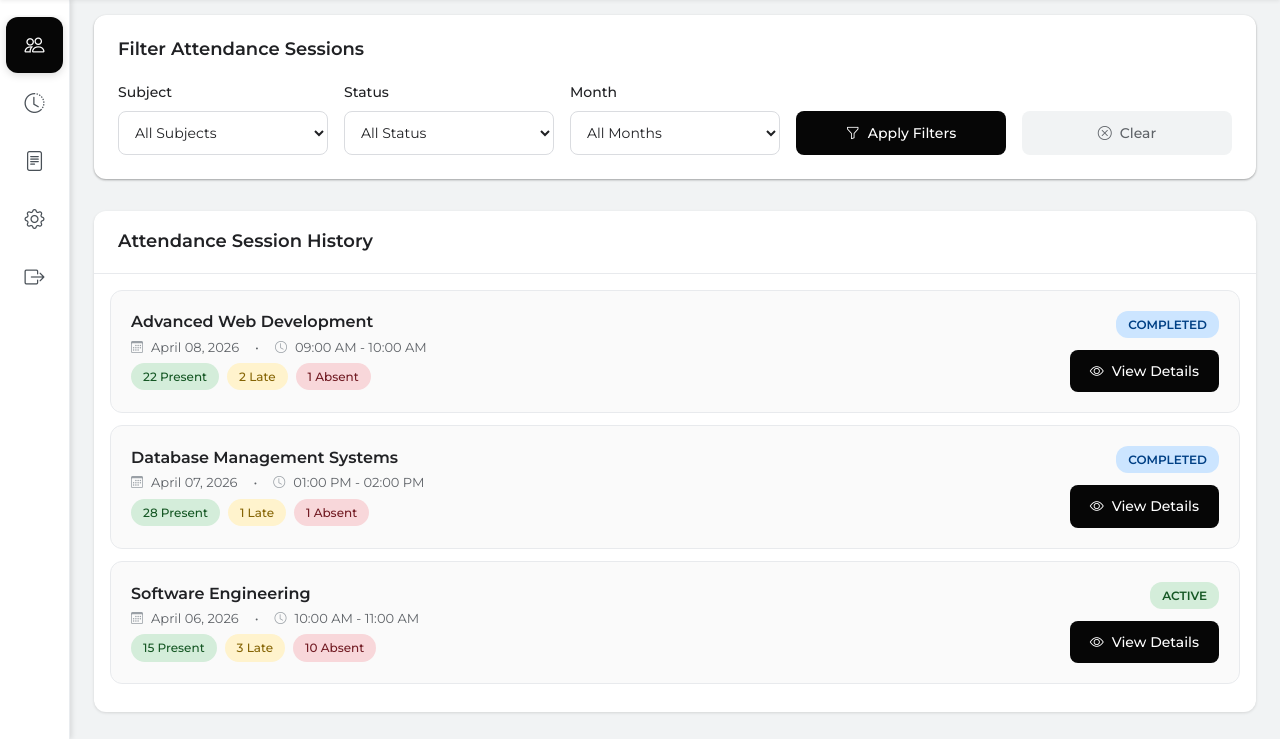
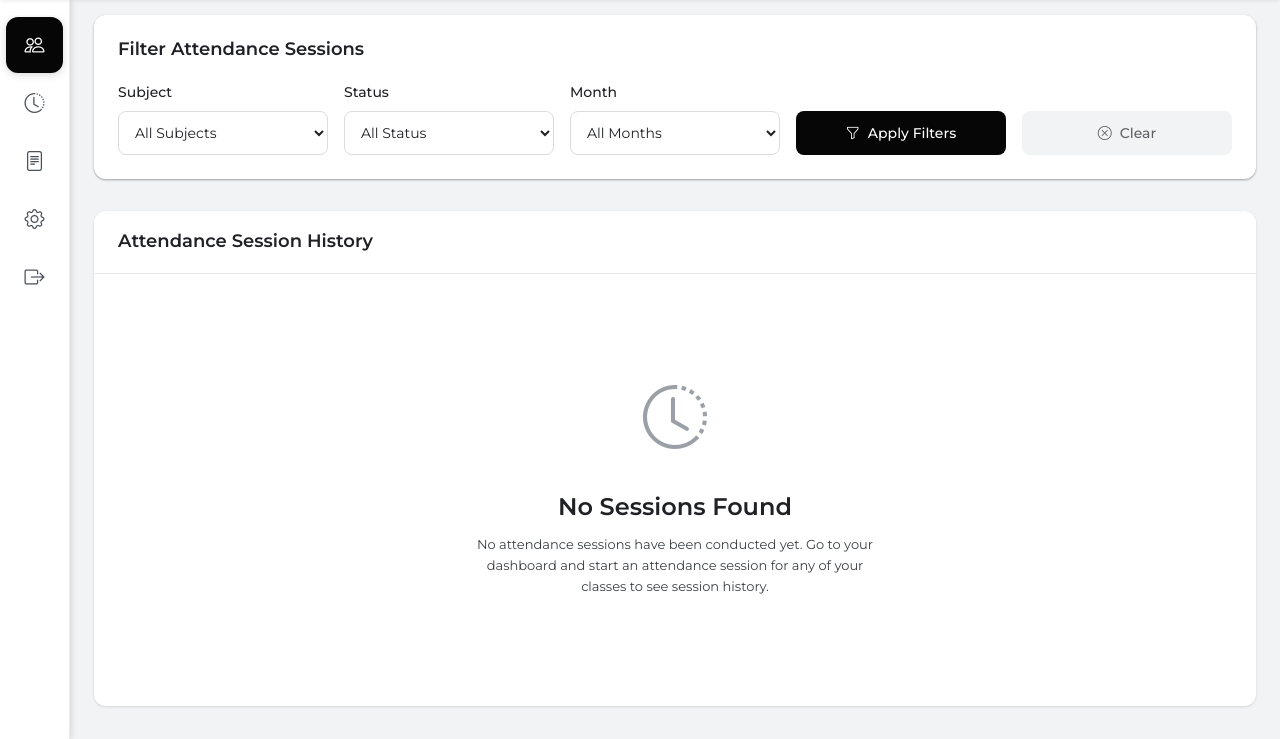
Before and after one commit to jhnncarl/classtrack, a PHP site: page /teacher/attendance_session_history.php in a window 1280 px wide. Shown: the part 61-800 px from the top of the page. Run offline with PHP 8.4, Linux system fonts and the light colour scheme; the visitor is signed in with stand-in values (Sample User, id 1); data that the repository does not hold is empty; some libraries are stand-ins or nearby versions.

Commit message:
Refactor Attendance Session History: Database integration, scrollable list, footer fade, and UI improvements

```diff
--- a/assets/css/attendance_session_history.css
+++ b/assets/css/attendance_session_history.css
@@ -195,6 +195,51 @@ body {
 /* ===== SESSIONS LIST VIEW ===== */
 .sessions-list {
     padding: 16px;
+    max-height: calc(5 * 108px + 32px); /* 5 items height + padding */
+    overflow-y: auto;
+    overflow-x: hidden;
+    position: relative;
+}
+
+/* ===== FOOTER FADE EFFECT ===== */
+.footer-fade {
+    position: fixed;
+    bottom: 0;
+    left: 0;
+    right: 0;
+    height: 60px;
+    background: linear-gradient(to top, #f1f3f4, transparent);
+    z-index: 10;
+    pointer-events: none;
+    opacity: var(--footer-fade-opacity, 0);
+    transition: opacity 0.3s ease;
+}
+
+.footer-fade.visible {
+    opacity: 1;
+}
+
+/* Responsive footer fade */
+@media (max-width: 768px) {
+    .footer-fade {
+        height: 40px;
+    }
+}
+
+@media (max-width: 480px) {
+    .footer-fade {
+        height: 30px;
+    }
+}
+
+/* Hide scrollbar while maintaining scroll functionality */
+.sessions-list::-webkit-scrollbar {
+    display: none; /* Chrome, Safari, Edge */
+}
+
+.sessions-list {
+    -ms-overflow-style: none;  /* IE and Edge */
+    scrollbar-width: none;  /* Firefox */
 }
 
 .session-item {
@@ -867,6 +912,7 @@ body {
 
     .sessions-list {
         padding: 12px;
+        max-height: calc(5 * 140px + 24px); /* Adjusted for mobile item height */
     }
 
     .session-item {
@@ -953,6 +999,7 @@ body {
 
     .sessions-list {
         padding: 8px;
+        max-height: calc(5 * 120px + 16px); /* Further adjusted for small mobile */
     }
 
     .session-item {
--- a/assets/js/attendance_session_history.js
+++ b/assets/js/attendance_session_history.js
@@ -12,6 +12,9 @@ function initializeSessionHistory() {
     // Check if there are any sessions initially
     const listItems = document.querySelectorAll('#listView .session-item');
     window.hasSessionsInitially = listItems.length > 0;
+
+    // Initialize scrollable behavior for sessions list
+    initializeScrollableList();
 }
 
 function setupEventListeners() {
@@ -108,6 +111,9 @@ function applyFilters() {
         }
     }
 
+    // Reinitialize scrollable list after filtering
+    initializeScrollableList();
+
     // Filters applied without notification
 }
 
@@ -140,78 +146,86 @@ function clearFilters() {
         listEmptyState.parentElement.style.display = 'block';
     }
 
+    // Reinitialize scrollable list after clearing filters
+    initializeScrollableList();
+
     // Filters cleared without notification
 }
 
+function initializeScrollableList() {
+    const sessionsList = document.getElementById('listView');
+    if (!sessionsList) return;
 
-function showToast(message, type = 'info') {
-    // Check if toast container exists
-    let toastContainer = document.querySelector('.toast-container');
-    if (!toastContainer) {
-        toastContainer = document.createElement('div');
-        toastContainer.className = 'toast-container position-fixed bottom-0 end-0 p-3';
-        document.body.appendChild(toastContainer);
+    // Check if there are 5 or more session items
+    const sessionItems = sessionsList.querySelectorAll('.session-item');
+
+    if (sessionItems.length >= 5) {
+        sessionsList.classList.add('scrollable');
+
+        // Add scroll event listener for footer fade effect
+        sessionsList.addEventListener('scroll', handleFooterFade);
+
+        // Create footer fade element if it doesn't exist
+        createFooterFade();
+
+        // Initial fade check
+        handleFooterFade.call(sessionsList);
+    } else {
+        // Remove scrollable class if less than 5 items
+        sessionsList.classList.remove('scrollable');
+        sessionsList.removeEventListener('scroll', handleFooterFade);
+        removeFooterFade();
+    }
 }
 
-    // Create toast element
-    const toastId = 'toast-' + Date.now();
-    const toastHtml = `
-        <div id="${toastId}" class="toast" role="alert" aria-live="assertive" aria-atomic="true">
-            <div class="toast-header">
-                <i class="bi bi-${getToastIcon(type)} me-2 text-${getToastColor(type)}"></i>
-                <strong class="me-auto">ClassTrack</strong>
-                <small>Just now</small>
-                <button type="button" class="btn-close" data-bs-dismiss="toast" aria-label="Close"></button>
-            </div>
-            <div class="toast-body">
-                ${message}
-            </div>
-        </div>
-    `;
+function createFooterFade() {
+    // Remove existing footer fade if any
+    removeFooterFade();
 
-    // Add toast to container
-    toastContainer.insertAdjacentHTML('beforeend', toastHtml);
-
-    // Initialize and show toast
-    const toastElement = document.getElementById(toastId);
-    const toast = new bootstrap.Toast(toastElement, {
-        autohide: true,
-        delay: 3000
-    });
-    toast.show();
-
-    // Remove toast element after it's hidden
-    toastElement.addEventListener('hidden.bs.toast', function() {
-        toastElement.remove();
-    });
+    // Create footer fade element
+    const footerFade = document.createElement('div');
+    footerFade.className = 'footer-fade';
+    footerFade.id = 'footer-fade';
+    document.body.appendChild(footerFade);
 }
 
-function getToastIcon(type) {
-    const icons = {
-        success: 'check-circle-fill',
-        error: 'exclamation-triangle-fill',
-        warning: 'exclamation-triangle-fill',
-        info: 'info-circle-fill'
-    };
-    return icons[type] || icons.info;
+function removeFooterFade() {
+    const existingFooterFade = document.getElementById('footer-fade');
+    if (existingFooterFade) {
+        existingFooterFade.remove();
+    }
 }
 
-function getToastColor(type) {
-    const colors = {
-        success: 'success',
-        error: 'danger',
-        warning: 'warning',
-        info: 'primary'
-    };
-    return colors[type] || colors.info;
+function handleFooterFade() {
+    const sessionsList = this;
+    const scrollTop = sessionsList.scrollTop;
+    const scrollHeight = sessionsList.scrollHeight;
+    const clientHeight = sessionsList.clientHeight;
+
+    // Check if there's more content below (not at bottom)
+    const hasMoreContent = scrollTop < scrollHeight - clientHeight - 10;
+
+    // Update footer fade visibility
+    const footerFade = document.getElementById('footer-fade');
+    if (footerFade) {
+        if (hasMoreContent) {
+            footerFade.classList.add('visible');
+            document.documentElement.style.setProperty('--footer-fade-opacity', '1');
+        } else {
+            footerFade.classList.remove('visible');
+            document.documentElement.style.setProperty('--footer-fade-opacity', '0');
+        }
+    }
 }
 
+
+
 // Session Details Modal Functions
-function viewSessionDetails(sessionId) {
-    // Find session data from the sample data
-    const sessionData = findSessionData(sessionId);
+async function viewSessionDetails(sessionId) {
+    try {
+        // Find session data from the database
+        const sessionData = await findSessionData(sessionId);
         if (!sessionData) {
-        showToast('Session data not found', 'error');
             return;
         }
 
@@ -226,70 +240,47 @@ function viewSessionDetails(sessionId) {
         modal._element.addEventListener('shown.bs.modal', function() {
             initializeCharts(sessionData);
         }, { once: true });
+
+    } catch (error) {
+        console.error('Error viewing session details:', error);
+    }
 }
 
-function findSessionData(sessionId) {
-    // Sample session data (matching the PHP sample data)
-    const sessions = [
-        {
-            'SessionID': 1,
-            'SubjectID': 101,
-            'SubjectName': 'Advanced Web Development',
-            'SubjectCode': 'CS-301',
-            'ClassName': 'BSIT 3A',
-            'SectionName': 'Morning',
-            'SessionDate': '2026-04-08',
-            'StartTime': '09:00:00',
-            'EndTime': '10:00:00',
-            'Status': 'Completed',
-            'total_students' : 25,
-            'present_count' : 22,
-            'late_count' : 2,
-            'absent_count' : 1
-        },
-        {
-            'SessionID': 2,
-            'SubjectID': 102,
-            'SubjectName': 'Database Management Systems',
-            'SubjectCode': 'CS-302',
-            'ClassName': 'BSIT 3B',
-            'SectionName': 'Afternoon',
-            'SessionDate': '2026-04-07',
-            'StartTime': '13:00:00',
-            'EndTime': '14:00:00',
-            'Status': 'Completed',
-            'total_students' : 30,
-            'present_count' : 28,
-            'late_count' : 1,
-            'absent_count' : 1
-        },
-        {
-            'SessionID': 3,
-            'SubjectID': 103,
-            'SubjectName': 'Software Engineering',
-            'SubjectCode': 'CS-303',
-            'ClassName': 'BSIT 4A',
-            'SectionName': 'Morning',
-            'SessionDate': '2026-04-06',
-            'StartTime': '10:00:00',
-            'EndTime': '11:00:00',
-            'Status': 'Active',
-            'total_students' : 28,
-            'present_count' : 15,
-            'late_count' : 3,
-            'absent_count' : 10
+async function findSessionData(sessionId) {
+    try {
+        // Fetch session details from server
+        const response = await fetch(`../api/get_session_details.php?session_id=${sessionId}`);
+
+        if (!response.ok) {
+            throw new Error('Failed to fetch session details');
         }
-    ];
 
-    return sessions.find(session => session.SessionID === sessionId);
+        const data = await response.json();
+
+        if (data.success) {
+            return data.session;
+        } else {
+            throw new Error(data.message || 'Session not found');
+        }
+
+    } catch (error) {
+        console.error('Error fetching session data:', error);
+        return null;
+    }
 }
 
 function updateModalContent(sessionData) {
-    // Calculate percentages
+    // Calculate percentages with division by zero protection
     const total = sessionData.total_students;
-    const presentPercentage = Math.round((sessionData.present_count / total) * 100);
-    const latePercentage = Math.round((sessionData.late_count / total) * 100);
-    const absentPercentage = Math.round((sessionData.absent_count / total) * 100);
+    let presentPercentage = 0;
+    let latePercentage = 0;
+    let absentPercentage = 0;
+
+    if (total > 0) {
+        presentPercentage = Math.round((sessionData.present_count / total) * 100);
+        latePercentage = Math.round((sessionData.late_count / total) * 100);
+        absentPercentage = Math.round((sessionData.absent_count / total) * 100);
+    }
 
     // Update desktop view elements
     document.getElementById('modalSubject').textContent = sessionData.SubjectName;
@@ -332,9 +323,24 @@ function updateModalContent(sessionData) {
 
 function initializeCharts(sessionData) {
     const total = sessionData.total_students;
-    const presentPercentage = Math.round((sessionData.present_count / total) * 100);
-    const latePercentage = Math.round((sessionData.late_count / total) * 100);
-    const absentPercentage = Math.round((sessionData.absent_count / total) * 100);
+
+    // Handle division by zero and zero data
+    let presentPercentage = 0;
+    let latePercentage = 0;
+    let absentPercentage = 0;
+
+    if (total > 0) {
+        presentPercentage = Math.round((sessionData.present_count / total) * 100);
+        latePercentage = Math.round((sessionData.late_count / total) * 100);
+        absentPercentage = Math.round((sessionData.absent_count / total) * 100);
+    }
+
+    // If all values are 0, show a default chart with equal parts
+    if (presentPercentage === 0 && latePercentage === 0 && absentPercentage === 0) {
+        presentPercentage = 33;
+        latePercentage = 33;
+        absentPercentage = 34;
+    }
 
     // Destroy existing charts if they exist
     destroyExistingCharts();
--- a/teacher/attendance_session_history.php
+++ b/teacher/attendance_session_history.php
@@ -13,63 +13,69 @@ $user_name = isset($_SESSION['user_first_name']) && isset($_SESSION['user_last_n
     (isset($_SESSION['user_first_name']) ? $_SESSION['user_first_name'] : 'Teacher');
 $user_role = isset($_SESSION['user_role']) ? $_SESSION['user_role'] : 'Teacher';
 
-// Sample data for demonstration (not connected to database)
-$sample_sessions = [
-    [
-        'SessionID' => 1,
-        'SubjectID' => 101,
-        'SubjectName' => 'Advanced Web Development',
-        'SubjectCode' => 'CS-301',
-        'ClassName' => 'BSIT 3A',
-        'SectionName' => 'Morning',
-        'SessionDate' => '2026-04-08',
-        'StartTime' => '09:00:00',
-        'EndTime' => '10:00:00',
-        'Status' => 'Completed',
-        'total_students' => 25,
-        'present_count' => 22,
-        'late_count' => 2,
-        'absent_count' => 1
-    ],
-    [
-        'SessionID' => 2,
-        'SubjectID' => 102,
-        'SubjectName' => 'Database Management Systems',
-        'SubjectCode' => 'CS-302',
-        'ClassName' => 'BSIT 3B',
-        'SectionName' => 'Afternoon',
-        'SessionDate' => '2026-04-07',
-        'StartTime' => '13:00:00',
-        'EndTime' => '14:00:00',
-        'Status' => 'Completed',
-        'total_students' => 30,
-        'present_count' => 28,
-        'late_count' => 1,
-        'absent_count' => 1
-    ],
-    [
-        'SessionID' => 3,
-        'SubjectID' => 103,
-        'SubjectName' => 'Software Engineering',
-        'SubjectCode' => 'CS-303',
-        'ClassName' => 'BSIT 4A',
-        'SectionName' => 'Morning',
-        'SessionDate' => '2026-04-06',
-        'StartTime' => '10:00:00',
-        'EndTime' => '11:00:00',
-        'Status' => 'Active',
-        'total_students' => 28,
-        'present_count' => 15,
-        'late_count' => 3,
-        'absent_count' => 10
-    ]
-];
+// Include database configuration
+require_once '../config/database.php';
 
-$sample_subjects = [
-    ['SubjectID' => 101, 'SubjectName' => 'Advanced Web Development', 'SubjectCode' => 'CS-301'],
-    ['SubjectID' => 102, 'SubjectName' => 'Database Management Systems', 'SubjectCode' => 'CS-302'],
-    ['SubjectID' => 103, 'SubjectName' => 'Software Engineering', 'SubjectCode' => 'CS-303']
-];
+// Get teacher ID from session
+$user_id = $_SESSION['user_id'];
+
+// Get attendance sessions from database for this teacher
+try {
+    // Get TeacherID from teachers table
+    $teacher_stmt = $db->prepare("SELECT t.TeacherID FROM teachers t JOIN users u ON t.UserID = u.UserID WHERE u.UserID = ? AND u.Role = 'Teacher'");
+    $teacher_stmt->execute([$user_id]);
+    $teacher_data = $teacher_stmt->fetch(PDO::FETCH_ASSOC);
+    $teacher_id = $teacher_data ? $teacher_data['TeacherID'] : null;
+
+    if (!$teacher_id) {
+        throw new Exception('Teacher not found');
+    }
+
+    // Query to get sessions with subject information and attendance statistics
+    $query = "SELECT
+                s.SessionID,
+                s.SubjectID,
+                s.SessionDate,
+                s.StartTime,
+                s.EndTime,
+                s.Status,
+                sub.SubjectName,
+                sub.SubjectCode,
+                sub.ClassName,
+                sub.SectionName,
+                (SELECT COUNT(*) FROM enrollments e WHERE e.SubjectID = s.SubjectID) as total_students,
+                (SELECT COUNT(*) FROM attendancerecords ar WHERE ar.SessionID = s.SessionID AND ar.AttendanceStatus = 'Present') as present_count,
+                (SELECT COUNT(*) FROM attendancerecords ar WHERE ar.SessionID = s.SessionID AND ar.AttendanceStatus = 'Late') as late_count,
+                (SELECT COUNT(*) FROM attendancerecords ar WHERE ar.SessionID = s.SessionID AND ar.AttendanceStatus = 'Absent') as absent_count
+              FROM attendancesessions s
+              JOIN subjects sub ON s.SubjectID = sub.SubjectID
+              WHERE sub.TeacherID = ?
+              ORDER BY s.SessionDate DESC, s.StartTime DESC";
+
+    $stmt = $db->prepare($query);
+    $stmt->execute([$teacher_id]);
+    $sessions = $stmt->fetchAll(PDO::FETCH_ASSOC);
+
+    // Get subjects for this teacher
+    $subject_query = "SELECT SubjectID, SubjectName, SubjectCode FROM subjects WHERE TeacherID = ? ORDER BY SubjectName";
+    $subject_stmt = $db->prepare($subject_query);
+    $subject_stmt->execute([$teacher_id]);
+    $subjects = $subject_stmt->fetchAll(PDO::FETCH_ASSOC);
+
+} catch(PDOException $e) {
+    error_log("Database Error: " . $e->getMessage());
+    $sessions = [];
+    $subjects = [];
+} catch(Exception $e) {
+    error_log("Error: " . $e->getMessage());
+    $sessions = [];
+    $subjects = [];
+}
+
+// Helper function to map database status to display status
+function mapStatus($status) {
+    return $status === 'Closed' ? 'Completed' : $status;
+}
 
 $teacher_name = $user_name;
 $user_initials = strtoupper(substr($teacher_name, 0, 2));
@@ -91,7 +97,7 @@ $user_initials = strtoupper(substr($teacher_name, 0, 2));
     <!-- Custom CSS -->
     <link rel="stylesheet" href="../assets/css/navbar.css">
     <link rel="stylesheet" href="../assets/css/sidebar.css">
-    <link rel="stylesheet" href="../assets/css/attendance_session_history.css?v=38">
+    <link rel="stylesheet" href="../assets/css/attendance_session_history.css">
     <link rel="stylesheet" href="../assets/css/toast.css">
 
     <!-- Inline script to prevent sidebar flicker -->
@@ -147,7 +153,7 @@ $user_initials = strtoupper(substr($teacher_name, 0, 2));
                             <label for="subjectFilter" class="filter-label">Subject</label>
                             <select id="subjectFilter" class="filter-select">
                                 <option value="all">All Subjects</option>
-                                <?php foreach ($sample_subjects as $subject): ?>
+                                <?php foreach ($subjects as $subject): ?>
                                 <option value="<?php echo $subject['SubjectID']; ?>">
                                     <?php echo htmlspecialchars($subject['SubjectName']); ?>
                                 </option>
@@ -160,7 +166,6 @@ $user_initials = strtoupper(substr($teacher_name, 0, 2));
                                 <option value="all">All Status</option>
                                 <option value="Active">Active</option>
                                 <option value="Completed">Completed</option>
-                                <option value="Paused">Paused</option>
                             </select>
                         </div>
                         <div class="filter-group">
@@ -200,7 +205,7 @@ $user_initials = strtoupper(substr($teacher_name, 0, 2));
 
                 <!-- Sessions List -->
                 <div class="sessions-list" id="listView">
-                    <?php if (empty($sample_sessions)): ?>
+                    <?php if (empty($sessions)): ?>
                         <div class="empty-state-container">
                             <div class="empty-state-message">
                                 <div class="empty-state-icon">
@@ -211,8 +216,8 @@ $user_initials = strtoupper(substr($teacher_name, 0, 2));
                             </div>
                         </div>
                     <?php else: ?>
-                        <?php foreach ($sample_sessions as $session): ?>
-                        <div class="session-item" data-subject-id="<?php echo $session['SubjectID']; ?>" data-status="<?php echo $session['Status']; ?>" data-date="<?php echo $session['SessionDate']; ?>">
+                        <?php foreach ($sessions as $session): ?>
+                        <div class="session-item" data-subject-id="<?php echo $session['SubjectID']; ?>" data-status="<?php echo mapStatus($session['Status']); ?>" data-date="<?php echo $session['SessionDate']; ?>">
                             <div class="session-info">
                                 <h4 class="session-subject"><?php echo htmlspecialchars($session['SubjectName']); ?></h4>
                                 <p class="session-details">
@@ -227,7 +232,7 @@ $user_initials = strtoupper(substr($teacher_name, 0, 2));
                                 </div>
                             </div>
                             <div class="session-actions">
-                                <span class="status-badge <?php echo strtolower($session['Status']); ?>"><?php echo $session['Status']; ?></span>
+                                <span class="status-badge <?php echo strtolower(mapStatus($session['Status'])); ?>"><?php echo mapStatus($session['Status']); ?></span>
                                 <button class="btn-view-details" onclick="viewSessionDetails(<?php echo $session['SessionID']; ?>)">
                                     <i class="bi bi-eye me-2"></i>View Details
                                 </button>
@@ -421,6 +426,6 @@ $user_initials = strtoupper(substr($teacher_name, 0, 2));
     <!-- Chart.js for circular graph -->
     <script src="https://cdn.jsdelivr.net/npm/chart.js"></script>
     <!-- Custom JavaScript -->
-    <script src="../assets/js/attendance_session_history.js?v=7"></script>
+    <script src="../assets/js/attendance_session_history.js"></script>
 </body>
 </html>
```
Lines whose indentation alone changed are shown as unchanged.
